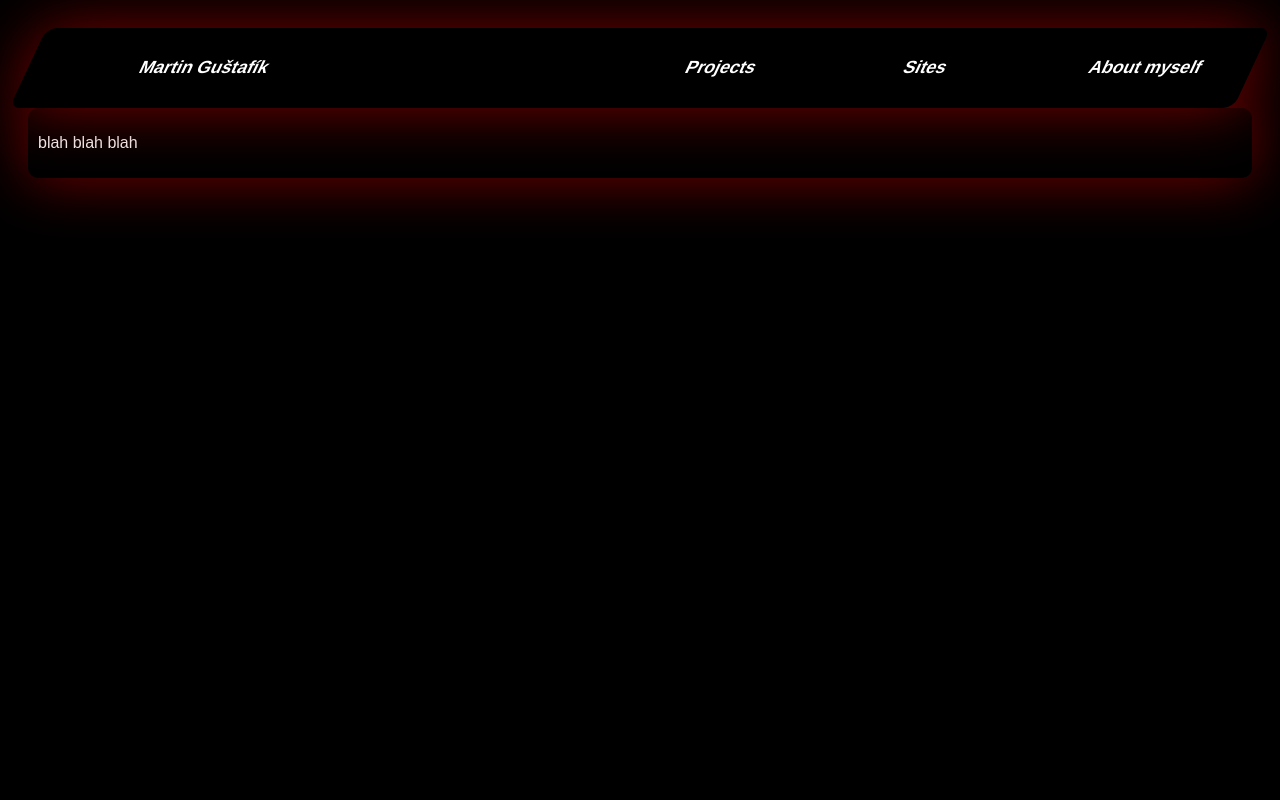
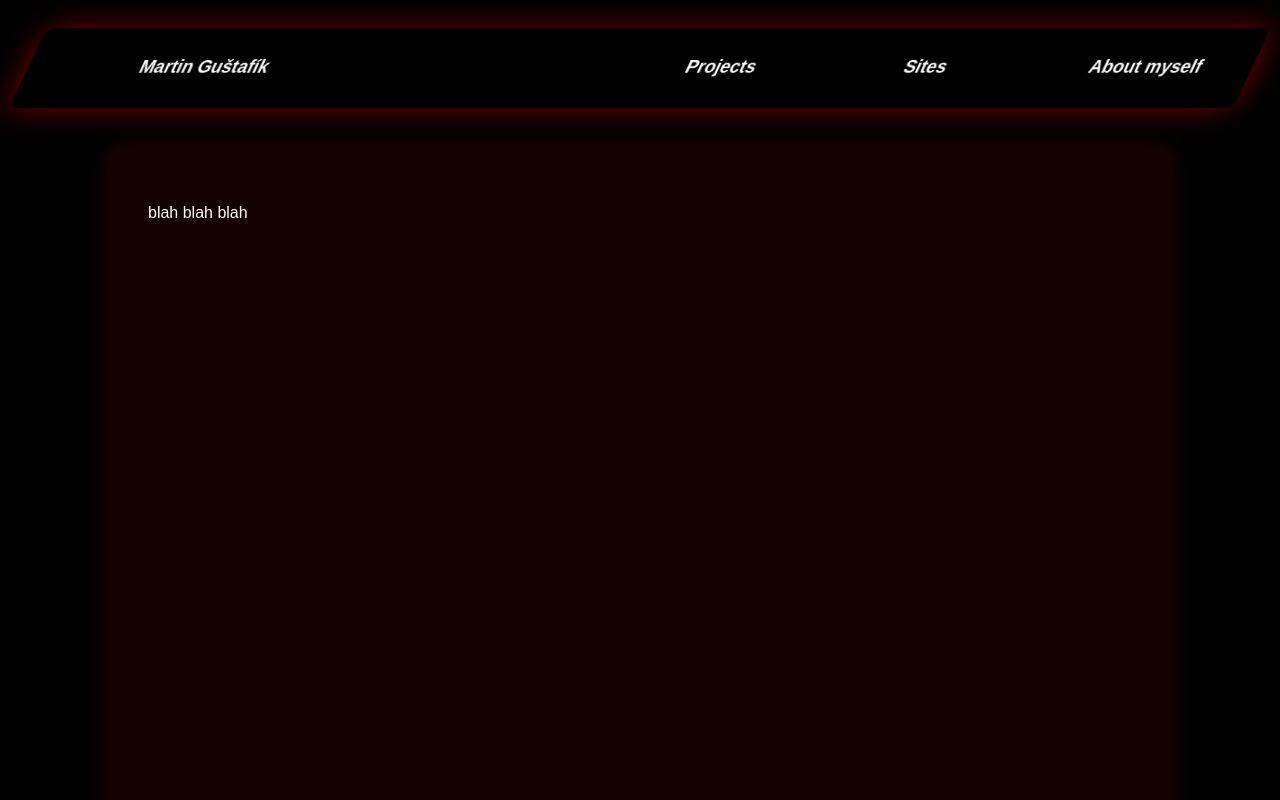
Before and after one commit to gustafikm09-star/Github-Page, a plain HTML site: page index.html in a window 1280 px wide. Shown: the top 800 px of the page. Drawn offline with Linux system fonts and the light colour scheme.

Commit message:
menu static and content styles

```diff
--- a/Style.css
+++ b/Style.css
@@ -3,8 +3,9 @@ body{
     color: rgb(255, 255, 255);
     font-family: Arial, Helvetica, sans-serif;
     padding: 20px;
+    display: flex;
     flex-direction: column;
-    gap: 100px;
+    gap: 40px;
 }
 
 /*
@@ -25,8 +26,11 @@ body{
     padding-inline: 40px;
     align-items: center;
     background-color: rgb(0, 0, 0);
-    box-shadow: 0px 0px 60px rgb(121, 0, 0);
+    box-shadow: 0px 0px 30px rgb(121, 0, 0);
     border-radius: 10px;
+    position: sticky;
+    top: 20px;
+    z-index: 1000;
 }
 
 .menu_options{
@@ -70,15 +74,19 @@ body{
     border: 1px solid #000000;
     background-color: rgb(0, 0, 0);
     color: #ffffff;
-    box-shadow: 8px 8px 10px rgb(134, 0, 0);
+    box-shadow: 0px 0px 15px rgb(134, 0, 0);
 }
 .menu_button:active{
     box-shadow: none;
     transform: translateY(4px);
 }
 
-.text_main{
+.content{
+    background-color: rgba(83, 0, 0, 0.226);
+    margin-inline: 80px ;
+    width: auto ;
+    height: 1000px ;
     border-radius: 10px ;
-    padding: 10px ;
-    box-shadow: 0px 0px 60px rgb(121, 0, 0);
+    padding: 40px ;
+    box-shadow: 0px 0px 20px rgb(83, 0, 0, 0.526);
 }
--- a/index.html
+++ b/index.html
@@ -15,7 +15,7 @@
             <a href="About_Myself.html" class="menu_button">About myself</a>
         </div>
     </div>
-    <div class="text_main">
+    <div class="content">
         <p>blah blah blah</p>
     </div>
 </body>
```
Also changed, not shown: About_Myself.html (+1 -1 lines), Projects.html (+1 -1 lines), Sites.html (+1 -1 lines).
